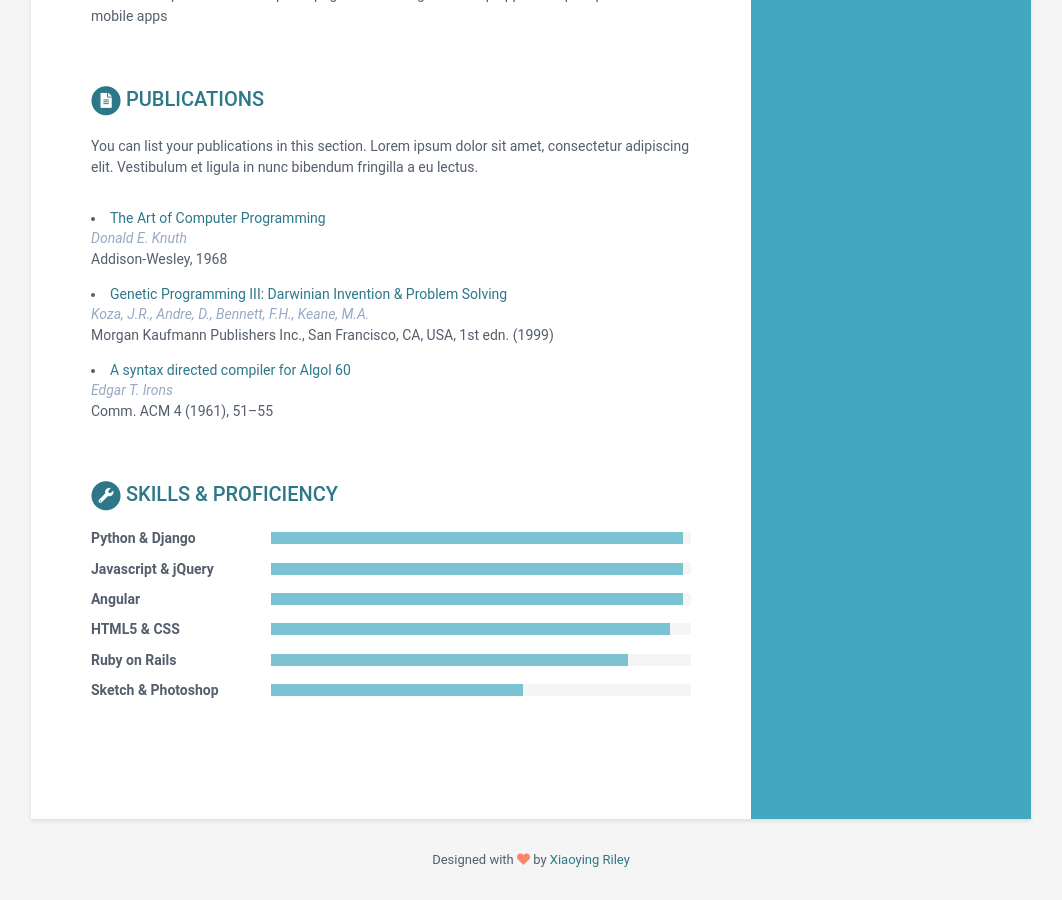
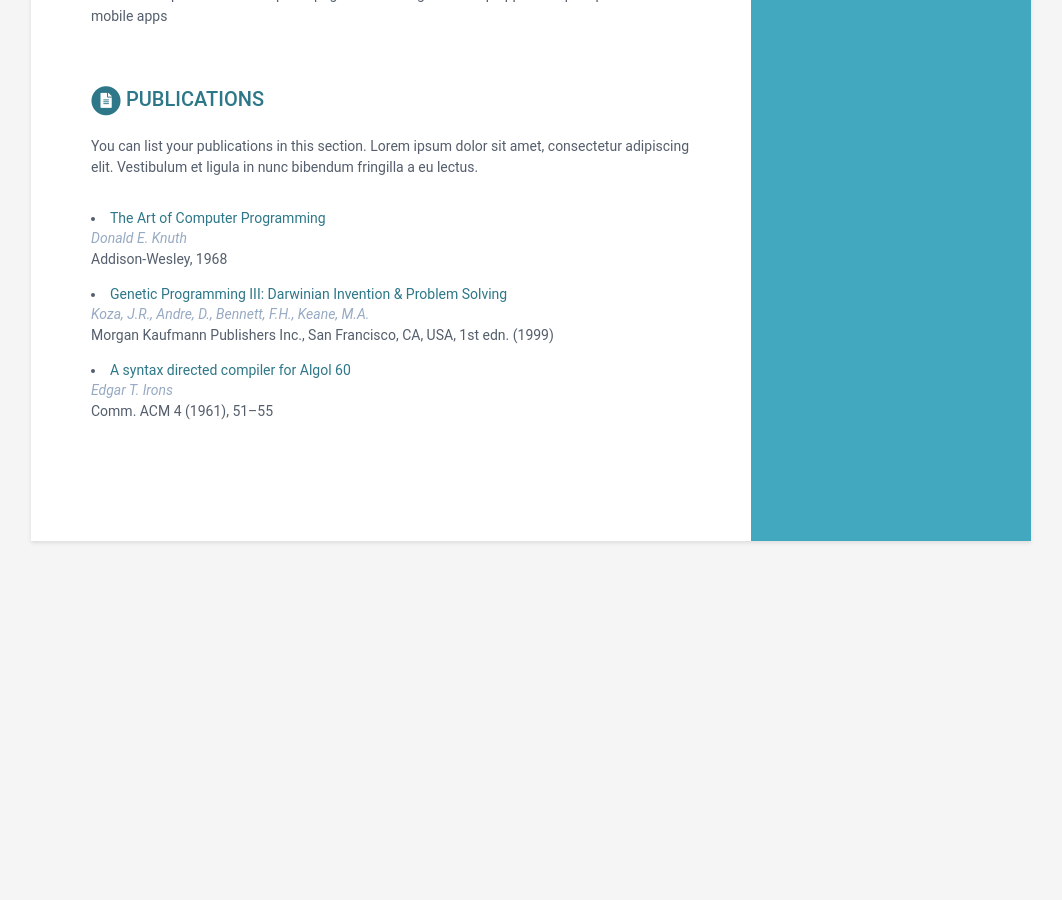
Before and after one commit to cicoyle/cicoyle.github.io, a Jekyll site: the page built from index.html, in a window 1280 px wide and 900 px high, scrolled down 1741 px. Shown: the whole window, without its empty margins (109-1171 px from the left). Built offline with Jekyll 4.4.1, drawn with Linux system fonts in a browser that asks for light colours; after the commit the page ends 2342 px from its top, so only the background shows below that.

```diff
--- a/_data/data.yml
+++ b/_data/data.yml
@@ -155,28 +155,3 @@ publications:
         link: "#"
         authors: Edgar T. Irons
         conference: "Comm. ACM 4 (1961), 51–55"
-
-skills:
-    title: Skills &amp; Proficiency
-
-    toolset:
-      - name: Python & Django
-        level: 98%
-
-      - name: Javascript & jQuery
-        level: 98%
-
-      - name: Angular
-        level: 98%
-
-      - name: HTML5 & CSS
-        level: 95%
-
-      - name: Ruby on Rails
-        level: 85%
-
-      - name: Sketch & Photoshop
-        level: 60%
-
-footer: >
-    Designed with <i class="fas fa-heart"></i> by <a href="http://themes.3rdwavemedia.com" target="_blank" rel="nofollow">Xiaoying Riley</a>
```
